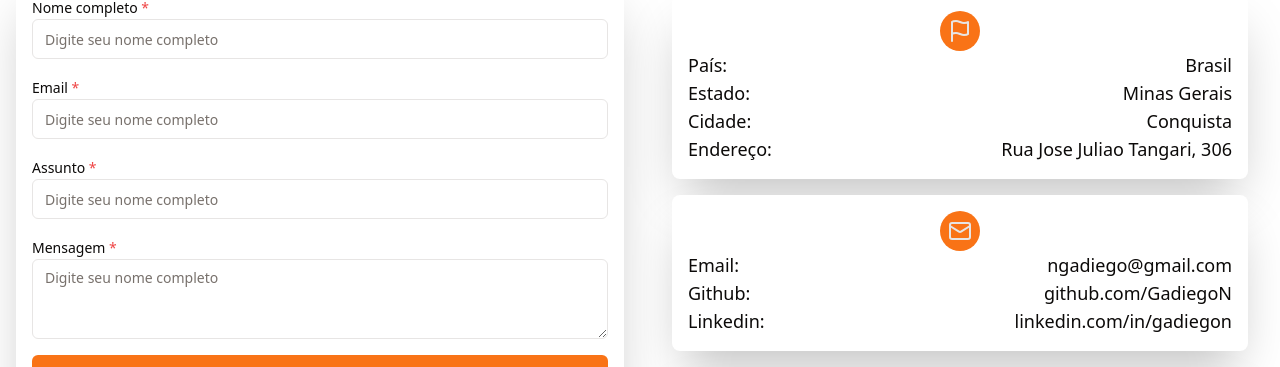
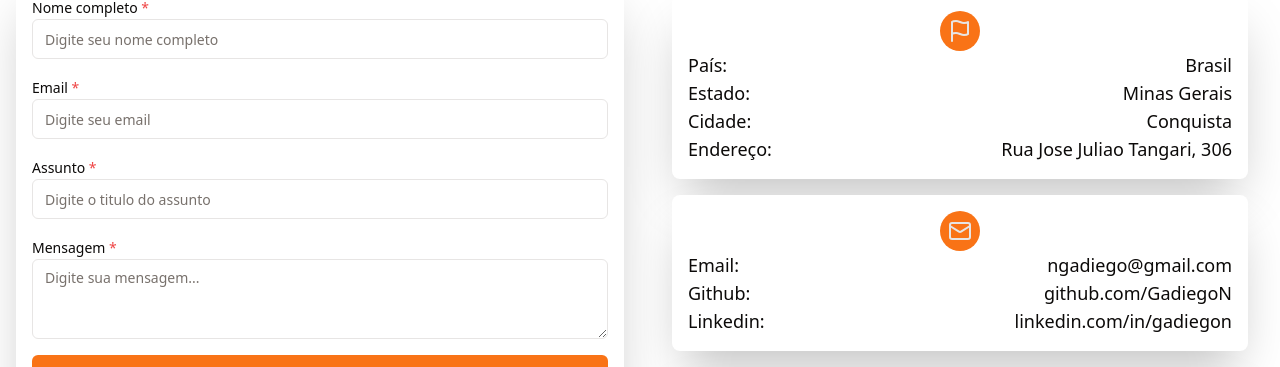
Before and after one commit to GadiegoN/frontend-forge, a React (Vite) app: page / in a window 1280 px wide. Shown: the part 2302-2669 px from the top of the page. Built offline with nearby package versions, Linux system fonts and the light colour scheme; no server answers; the database is empty.

Commit message:
fix: placeholders contact

```diff
--- a/src/components/contact.tsx
+++ b/src/components/contact.tsx
@@ -63,7 +63,7 @@ export function ContactInfos() {
                     <Input
                         id="email"
                         {...register("email")}
-                        placeholder="Digite seu nome completo"
+                        placeholder="Digite seu email"
                     />
                     {errors.email && <p className="ml-4 text-sm text-red-500">{errors.email.message}</p>}
                 </div>
@@ -72,7 +72,7 @@ export function ContactInfos() {
                     <Input
                         id="subject"
                         {...register("subject")}
-                        placeholder="Digite seu nome completo"
+                        placeholder="Digite o titulo do assunto"
                     />
                     {errors.subject && <p className="ml-4 text-sm text-red-500">{errors.subject.message}</p>}
                 </div>
@@ -81,7 +81,7 @@ export function ContactInfos() {
                     <Textarea
                         id="message"
                         {...register("message")}
-                        placeholder="Digite seu nome completo"
+                        placeholder="Digite sua mensagem..."
                     />
                     {errors.message && <p className="ml-4 text-sm text-red-500">{errors.message.message}</p>}
                 </div>
```
